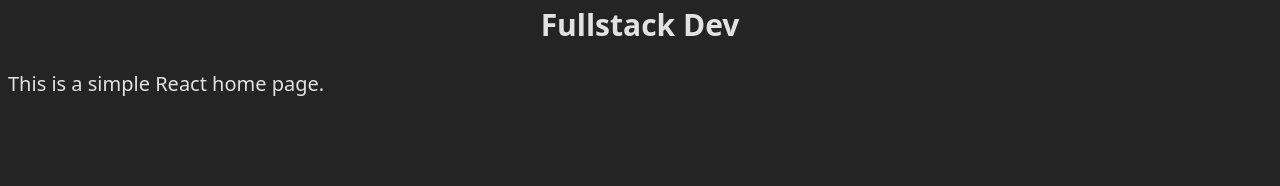
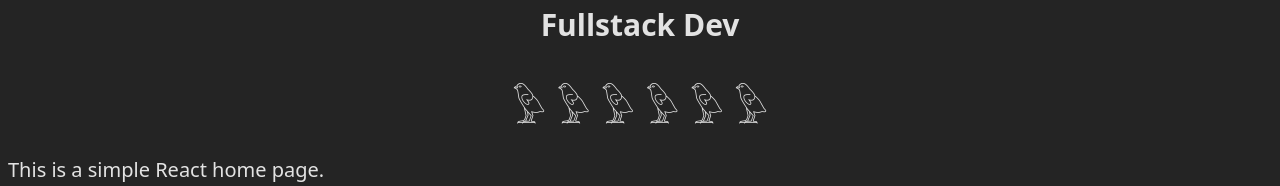
Before and after one commit to Paul-VB/WebPlayground, a React (Vite) app in the folder web-playground-react/: page / in a window 1280 px wide. Shown: the part 333-519 px from the top of the page. Built offline with nearby package versions, Linux system fonts and the light colour scheme.

Commit message:
add pointless glowing birds to home page

```diff
--- a/web-playground-react/src/pages/Home.jsx
+++ b/web-playground-react/src/pages/Home.jsx
@@ -10,6 +10,14 @@ function Home() {
 			</div>
 			<h1>Paul Vanden Broeck</h1>
 			<h2>Fullstack Dev</h2>
+			<div className="bird-container">
+				<span className="bird">𓅱</span>
+				<span className="bird">𓅱</span>
+				<span className="bird">𓅱</span>
+				<span className="bird">𓅱</span>
+				<span className="bird">𓅱</span>
+				<span className="bird">𓅱</span>
+			</div>
 			This is a simple React home page.
 		</div>
 	);
--- a/web-playground-react/src/pages/Home.scss
+++ b/web-playground-react/src/pages/Home.scss
@@ -13,9 +13,32 @@
 	.headshot {
 		width: 150px;
 		border-radius: 50%;
+		transition: box-shadow 0.3s ease; // Smooth transition for the glow effect
+
+		&:hover {
+			box-shadow: 0 0 20px rgba(255, 255, 255, 0.8); // Adds a 20px glow
+		}
 	}
 
 	h1, h2 {
 		text-align: center;
 	}
+
+	.bird-container {
+		display: flex;
+		justify-content: center;
+		gap: 10px; /* Space between birds */
+		margin: 20px 0; /* Add spacing above and below the birds */
+	}
+
+	.bird {
+		font-size: 2rem;
+		cursor: pointer;
+		transition: color 0.2s ease, transform 0.2s ease; /* Smooth transition for color and scaling */
+
+		&:hover {
+			color: pink; /* Changes text color to pink */
+			transform: scale(1.4); /* Simulates a "4x font weight" by scaling the text */
+		}
+	}
 }
```
